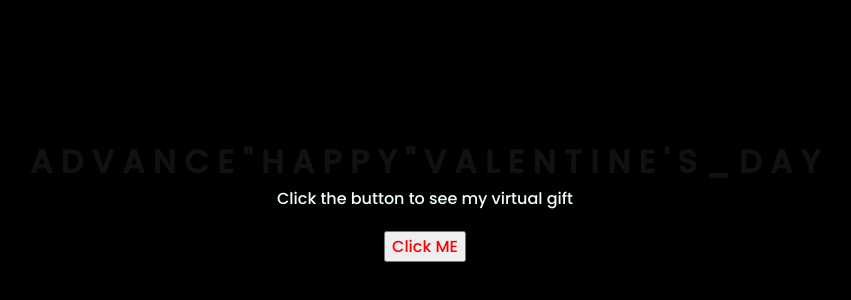
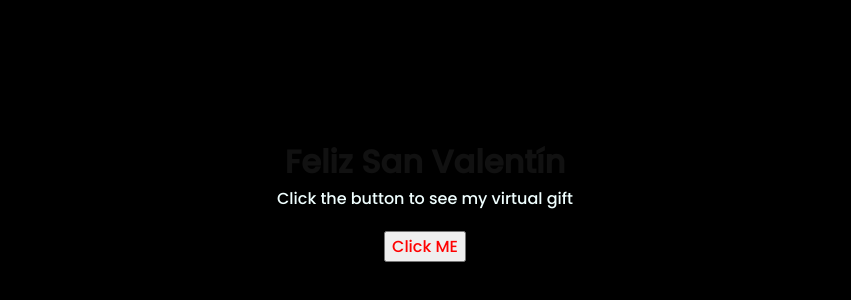
Before and after one commit to VGuido97/New-page, a plain HTML site: page index.html in a window 1280 px wide. Shown: the part 208-508 px from the top of the page, without its empty margins (223-1074 px from the left). Drawn offline with Linux system fonts and the light colour scheme; files that its build step writes are made by us from their sources.

Commit message:
Update index.html

```diff
--- a/index.html
+++ b/index.html
@@ -6,40 +6,12 @@
     <meta name="viewport" content="width=device-width, initial-scale=1.0">
     <link rel="stylesheet" href="css/style.css">
     <link rel="icon" href="img/flowers.png" type="image/x-icon">
-    <title>Special Gift</title>
+    <title>Regalo</title>
 </head>
 <body>
     <div class="greetings">
 
-        <span>A</span>
-        <span>D</span>
-        <span>V</span>
-        <span>A</span>
-        <span>N</span>
-        <span>C</span>
-        <span>E</span>
-        <span>"</span>
-        <span>H</span>
-        <span>A</span>
-        <span>P</span>
-        <span>P</span>
-        <span>Y</span>
-        <span>" </span>
-        <span>V</span>
-        <span>A</span>
-        <span>L</span>
-        <span>E</span>
-        <span>N</span>
-        <span>T</span>
-        <span>I</span>
-        <span>N</span>
-        <span>E</span>
-        <span>'</span>
-        <span>S</span>
-        <span>_</span>
-        <span>D</span>
-        <span>A</span>
-        <span>Y</span>
+        <span>Feliz San Valentín</span>
     </div>
     <div class="description">
         <span>Click the button to see my virtual gift </span>
```
